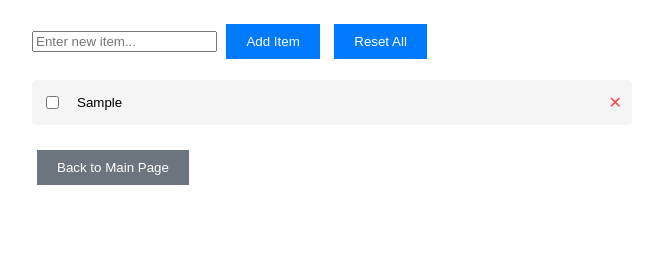
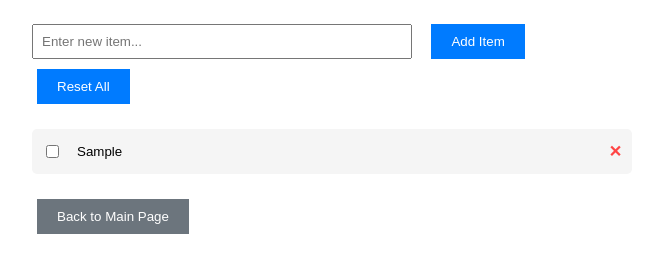
Before and after one commit to Treeborf/AITesting, a plain HTML site: page checklist.html in a window 1280 px wide. Both pictures are taken after typing "Sample" into the empty fields and a click on the button "Add Item". Shown: the part 101-374 px from the top of the page, without its empty margins (308-960 px from the left). Drawn offline with Linux system fonts and the light colour scheme.

Commit message:
Update style.css

```diff
--- a/style.css
+++ b/style.css
@@ -47,3 +47,29 @@ input[type="checkbox"]:checked + label {
 label {
   margin-left: 10px;
 }
+
+/* Add to style.css */
+#controls {
+  margin-bottom: 20px;
+}
+
+#newItem {
+  width: 60%;
+  padding: 8px;
+  margin-right: 10px;
+}
+
+.checklist input[type="text"]:focus {
+  outline: none;
+  background: #fff;
+  box-shadow: 0 0 0 2px #007bff33;
+}
+
+.delete-btn {
+  font-weight: bold;
+  user-select: none;
+}
+
+.delete-btn:hover {
+  color: #cc0000;
+}
```
